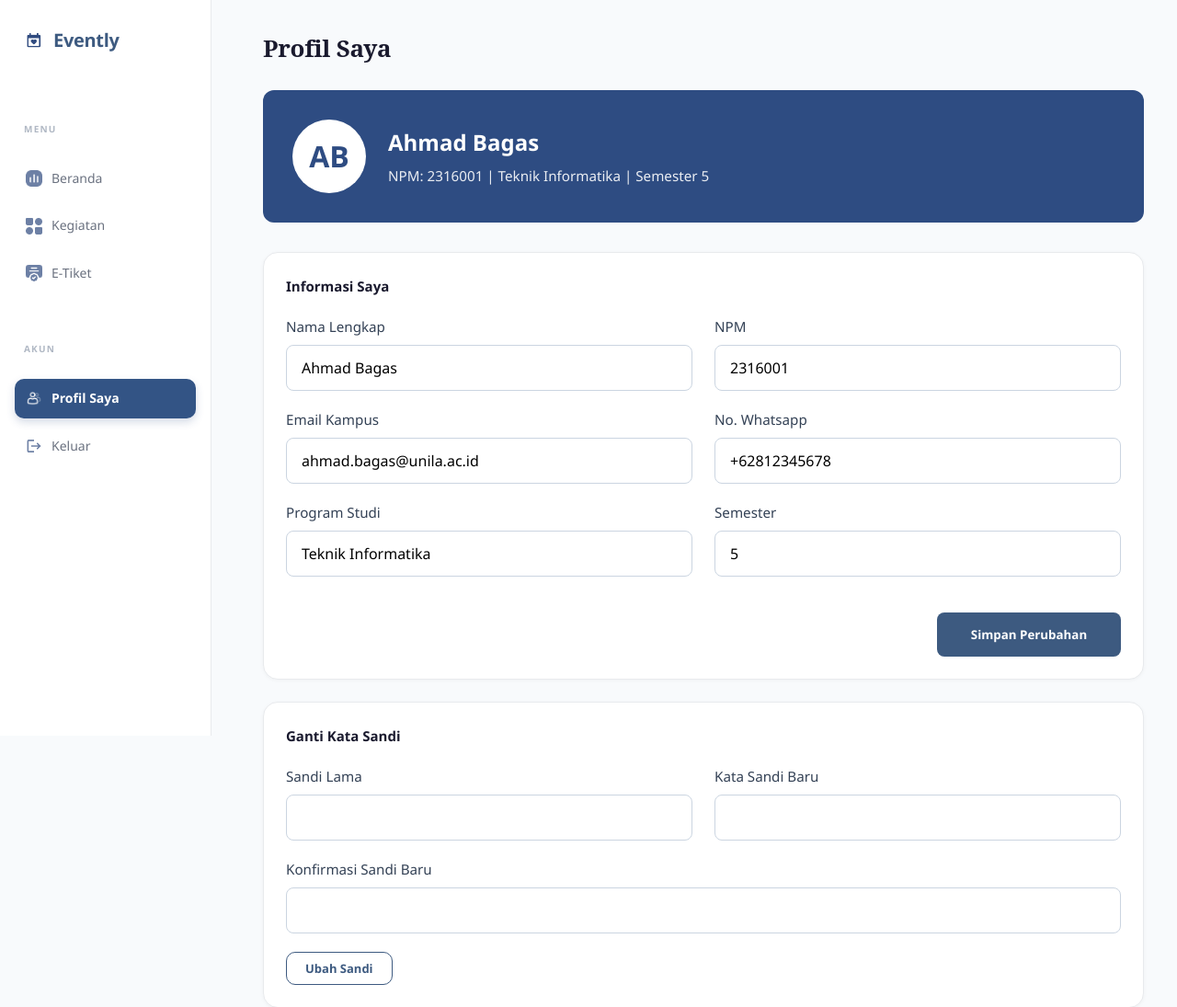
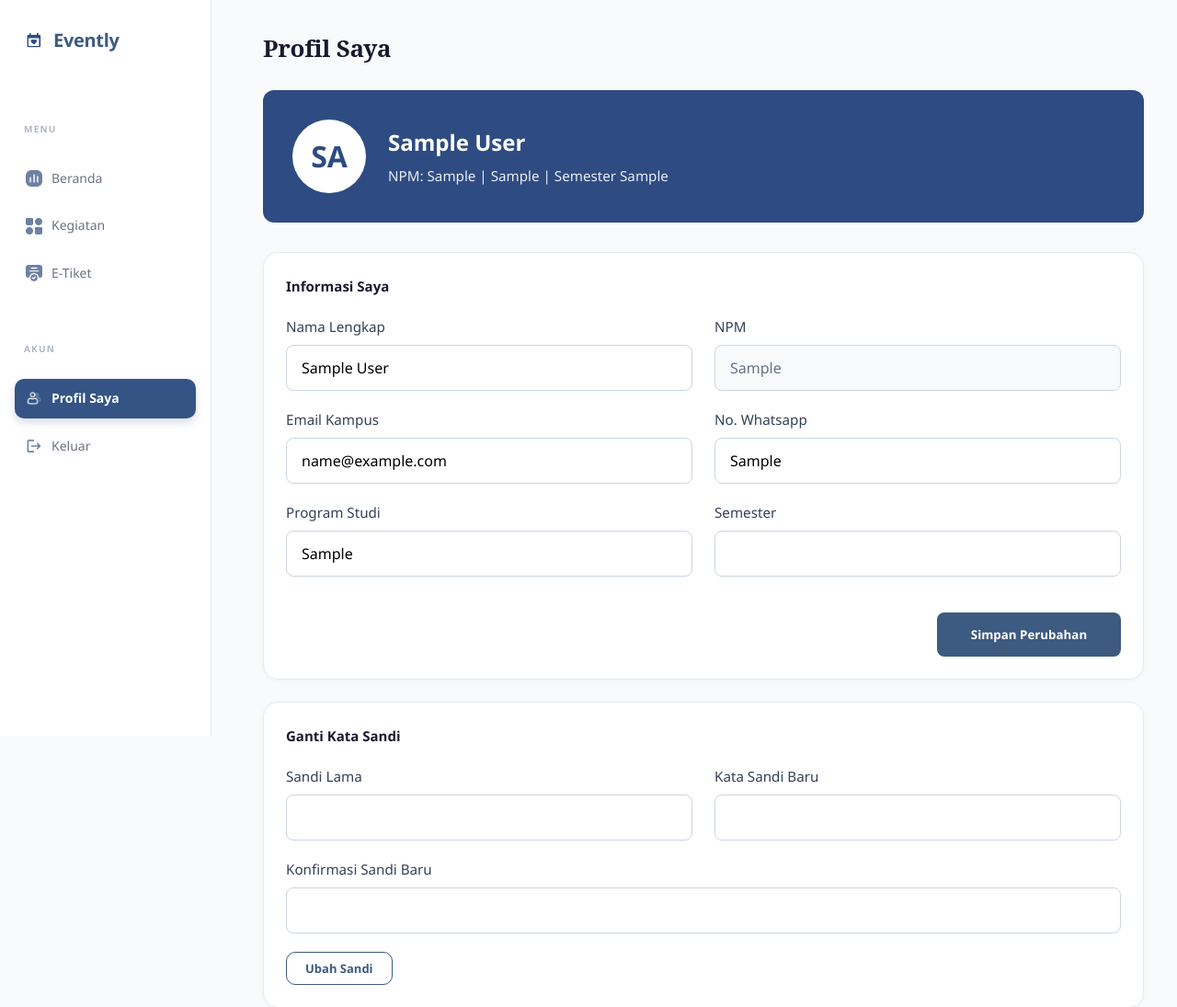
Before and after one commit to keishaara/pemweb-keisha-kamila-dinda-iqlima, a PHP site: page /mahasiswa/profil.php in a window 1280 px wide. Shown: the top 1095 px of the page at 92% size. Run offline with PHP 8.4, Linux system fonts and the light colour scheme; the visitor is signed in with stand-in values (Sample User, id 1); tables that the repository leaves empty or names only in its code hold one stand-in row (values such as "Sample post").

Commit message:
apdet ke php

```diff
--- a/view/mahasiswa/profil.php
+++ b/view/mahasiswa/profil.php
@@ -1,79 +1,120 @@
+<?php
+session_start();
+require_once __DIR__ . '/../../config/koneksi.php';
+
+if (!isset($_SESSION['user_id'])) {
+    header('Location: ../auth/login.php'); exit;
+}
+
+$uid = $_SESSION['user_id'];
+$stmt = mysqli_prepare($conn, "SELECT * FROM users WHERE id = ?");
+mysqli_stmt_bind_param($stmt, "i", $uid);
+mysqli_stmt_execute($stmt);
+$user = mysqli_fetch_assoc(mysqli_stmt_get_result($stmt));
+
+if (!$user) { session_destroy(); header('Location: ../auth/login.php'); exit; }
+
+$msg = ''; $msgType = '';
+if ($_SERVER['REQUEST_METHOD'] === 'POST') {
+    if (isset($_POST['update_profil'])) {
+        $nama = trim($_POST['nama']); $email = trim($_POST['email']);
+        $prodi = trim($_POST['prodi']); $wa = trim($_POST['wa']); $sem = trim($_POST['semester']);
+        $upd = mysqli_prepare($conn, "UPDATE users SET nama_lengkap=?, email=?, prodi=?, whatsapp=?, semester=? WHERE id=?");
+        mysqli_stmt_bind_param($upd, "sssssi", $nama, $email, $prodi, $wa, $sem, $uid);
+        $msg = mysqli_stmt_execute($upd) ? "Profil berhasil diperbarui." : "Gagal update profil.";
+        $msgType = strpos($msg, 'berhasil') !== false ? 'success' : 'error';
+        mysqli_stmt_execute($stmt); $user = mysqli_fetch_assoc(mysqli_stmt_get_result($stmt));
+    } elseif (isset($_POST['ganti_sandi'])) {
+        $old = $_POST['pass_lama']; $new = $_POST['pass_baru']; $conf = $_POST['konfirmasi'];
+        if ($new !== $conf) { $msg = "Konfirmasi sandi tidak cocok."; $msgType = 'error'; }
+        elseif (!password_verify($old, $user['password'])) { $msg = "Sandi lama salah."; $msgType = 'error'; }
+        else {
+            $hash = password_hash($new, PASSWORD_DEFAULT);
+            $updP = mysqli_prepare($conn, "UPDATE users SET password=? WHERE id=?");
+            mysqli_stmt_bind_param($updP, "si", $hash, $uid);
+            $msg = mysqli_stmt_execute($updP) ? "Kata sandi berhasil diubah." : "Gagal mengubah sandi.";
+            $msgType = strpos($msg, 'berhasil') !== false ? 'success' : 'error';
+        }
+    }
+}
+?>
 <!DOCTYPE html>
 <html lang="id">
 <head>
     <meta charset="UTF-8">
     <title>Profil - Evently</title>
-    <link rel="stylesheet" href="assets/css/style.css">
+    <link rel="stylesheet" href="../../assets/css/style.css">
 </head>
 <body>
     <div class="dashboard-layout">
         <aside class="sidebar">
-            <div class="logo"><img src="assets/img/icon.png" alt="Evently"> Evently</div>
+            <div class="logo"><img src="../../assets/img/icon.png" alt="Evently"> Evently</div>
             <div class="menu-category">Menu</div>
-            <a href="user_dashboard.html" class="menu-item"><img src="assets/img/icon-home2.png" alt="Home"> Beranda</a>
-            <a href="kegiatan.html" class="menu-item"><img src="assets/img/icon-kegiatan.png" alt="Kegiatan"> Kegiatan</a>
-            <a href="e-tiket.html" class="menu-item"><img src="assets/img/icon-ticket.png" alt="E-Tiket"> E-Tiket</a>
+            <a href="../public/index.php" class="menu-item"><img src="../../assets/img/icon-home2.png" alt="Home"> Beranda</a>
+            <a href="../public/kegiatan.php" class="menu-item"><img src="../../assets/img/icon-kegiatan.png" alt="Kegiatan"> Kegiatan</a>
+            <a href="e-tiket.php" class="menu-item"><img src="../../assets/img/icon-ticket.png" alt="E-Tiket"> E-Tiket</a>
             <div class="menu-category">Akun</div>
-            <a href="profil.html" class="menu-item active"><img src="assets/img/icon-user2.png" alt="Profil"> Profil Saya</a>
-            <a href="logout.html" class="menu-item"><img src="assets/img/icon-logout.png" alt="Keluar"> Keluar</a>
+            <a href="profil.php" class="menu-item active"><img src="../../assets/img/icon-user2.png" alt="Profil"> Profil Saya</a>
+            <a href="../auth/logout.php" class="menu-item"><img src="../../assets/img/icon-logout.png" alt="Keluar"> Keluar</a>
         </aside>
 
         <main class="main-content">
             <div class="page-header"><h2>Profil Saya</h2></div>
 
+            <?php if ($msg): ?>
+                <div class="profile-message profile-<?= $msgType; ?>"><?= htmlspecialchars($msg); ?></div>
+            <?php endif; ?>
+
             <div class="profile-header">
-                <div class="profile-avatar">AB</div>
+                <div class="profile-avatar"><?= strtoupper(substr($user['nama_lengkap'], 0, 2)); ?></div>
                 <div class="profile-info">
-                    <h2>Ahmad Bagas</h2>
-                    <p>NPM: 2316001 | Teknik Informatika | Semester 5</p>
+                    <h2><?= htmlspecialchars($user['nama_lengkap']); ?></h2>
+                    <p>NPM: <?= htmlspecialchars($user['npm']); ?> | <?= htmlspecialchars($user['prodi'] ?? '-'); ?> | Semester <?= htmlspecialchars($user['semester'] ?? '-'); ?></p>
                 </div>
             </div>
 
             <div class="card mb-3">
                 <h3 class="section-title">Informasi Saya</h3>
-                <form method="POST">
+                <form method="POST" action="">
                     <div class="form-row">
                         <div class="form-group">
                             <label class="form-label">Nama Lengkap</label>
-                            <input type="text" name="nama" class="form-control" value="Ahmad Bagas">
+                            <input type="text" name="nama" class="form-control" value="<?= htmlspecialchars($user['nama_lengkap']); ?>">
                         </div>
                         <div class="form-group">
                             <label class="form-label">NPM</label>
-                            <input type="text" class="form-control" value="2316001" readonly>
+                            <input type="text" class="form-control" value="<?= htmlspecialchars($user['npm']); ?>" readonly style="background:#f8fafc; color:#64748b;">
                         </div>
                     </div>
-
                     <div class="form-row">
                         <div class="form-group">
                             <label class="form-label">Email Kampus</label>
-                            <input type="email" name="email" class="form-control" value="ahmad.bagas@unila.ac.id">
+                            <input type="email" name="email" class="form-control" value="<?= htmlspecialchars($user['email']); ?>">
                         </div>
                         <div class="form-group">
                             <label class="form-label">No. Whatsapp</label>
-                            <input type="text" name="wa" class="form-control" value="+62812345678">
+                            <input type="text" name="wa" class="form-control" value="<?= htmlspecialchars($user['whatsapp'] ?? ''); ?>">
                         </div>
                     </div>
-
                     <div class="form-row">
                         <div class="form-group">
                             <label class="form-label">Program Studi</label>
-                            <input type="text" name="prodi" class="form-control" value="Teknik Informatika">
+                            <input type="text" name="prodi" class="form-control" value="<?= htmlspecialchars($user['prodi'] ?? ''); ?>">
                         </div>
                         <div class="form-group">
                             <label class="form-label">Semester</label>
-                            <input type="text" name="semester" class="form-control" value="5">
+                            <input type="number" name="semester" class="form-control" value="<?= htmlspecialchars($user['semester'] ?? ''); ?>">
                         </div>
                     </div>
-
                     <div class="form-actions">
-                        <button type="submit" class="btn-simpan">Simpan Perubahan</button>
+                        <button type="submit" name="update_profil" class="btn-simpan">Simpan Perubahan</button>
                     </div>
                 </form>
             </div>
 
             <div class="card">
                 <h3 class="section-title">Ganti Kata Sandi</h3>
-                <form method="POST">
+                <form method="POST" action="">
                     <div class="form-row">
                         <div class="form-group">
                             <label class="form-label">Sandi Lama</label>
@@ -89,7 +130,7 @@
                         <input type="password" name="konfirmasi" class="form-control" required>
                     </div>
                     <div class="form-actions" style="justify-content: flex-start;">
-                        <button type="submit" name="ganti_password" class="btn btn-outline">Ubah Sandi</button>
+                        <button type="submit" name="ganti_sandi" class="btn btn-outline">Ubah Sandi</button>
                     </div>
                 </form>
             </div>
```
